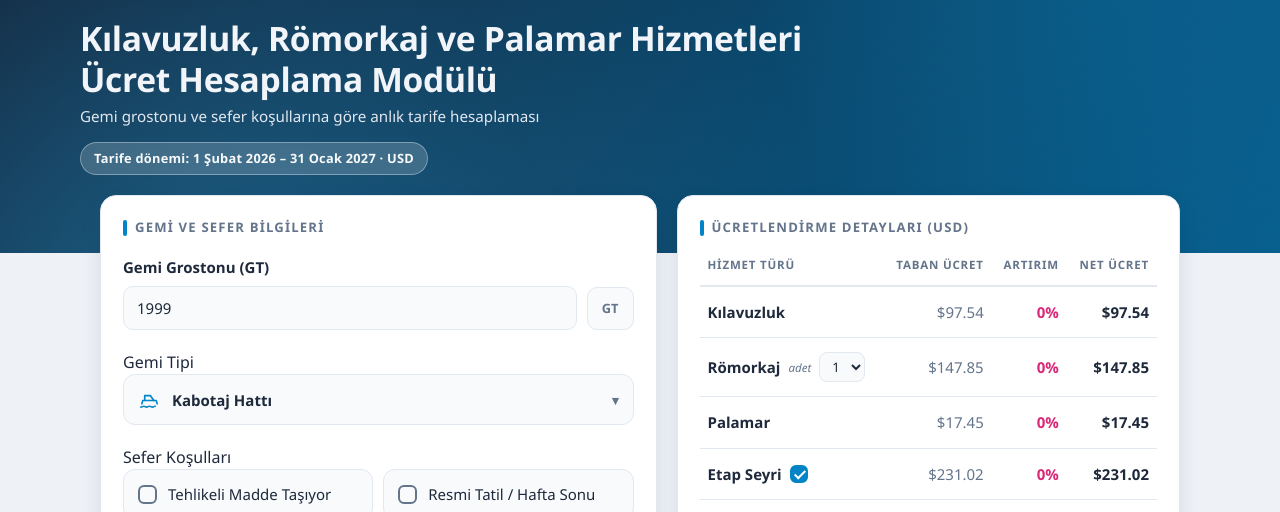
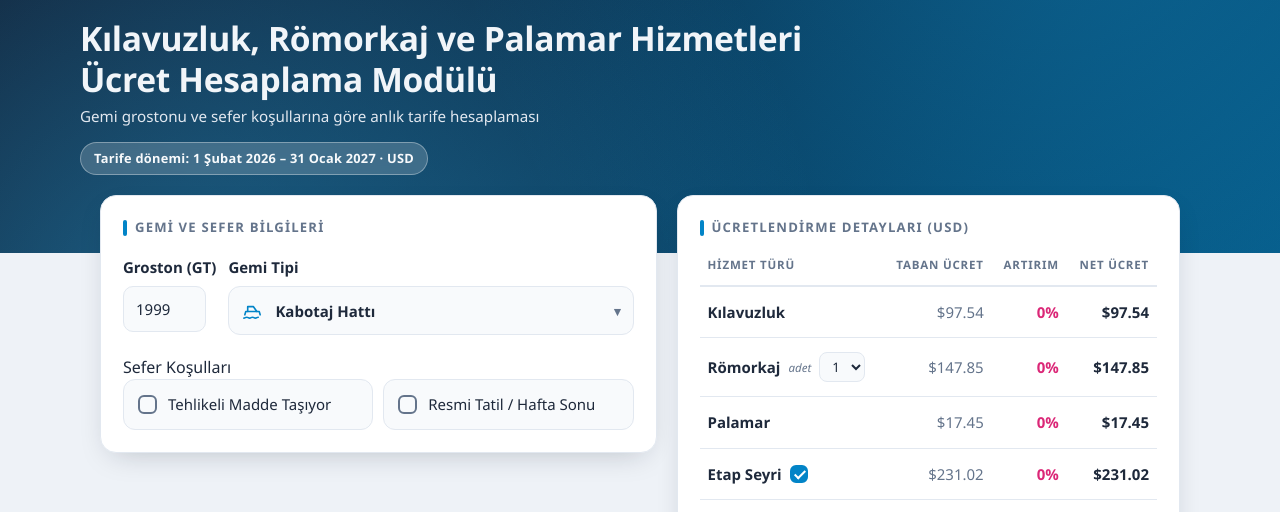
Before and after one commit to mkptheCapt/kilavuzluk-hizmetleri-tarife-hesaplama, a plain HTML site: page index.html in a window 1280 px wide. Shown: the part 70-582 px from the top of the page. Drawn offline with Linux system fonts and the light colour scheme.

Commit message:
Groston kutusunu daralt ve Gemi Tipini yanına al (#5)
- Groston giriş kutusu ~6 karakter (max 999999, spinner gizli)
- Sağdaki 'GT' kutusu kaldırıldı; etiket 'Groston (GT)'
- Gemi Tipi açılır menüsü aynı satırda kutunun sağında

```diff
--- a/index.html
+++ b/index.html
@@ -128,13 +128,19 @@
     outline:none;border-color:var(--accent);
     box-shadow:0 0 0 3px color-mix(in srgb,var(--accent) 22%,transparent);
   }
-  .gt-row{display:flex;gap:10px;align-items:center}
-  .gt-row input{flex:1;min-width:0}
-  .unit{
-    font-size:.8rem;font-weight:700;color:var(--muted);
-    background:var(--card-soft);border:1px solid var(--border);
-    padding:11px 14px;border-radius:10px;
+  /* Groston (dar kutu) + Gemi Tipi açılır menü aynı satırda */
+  .gt-tip-row{display:flex;gap:12px;align-items:flex-start}
+  .gt-tip-row .lbl{
+    display:block;margin-bottom:8px;font-weight:600;white-space:nowrap;
+    font-size:var(--ui-font-size);color:var(--ui-color);
   }
+  .gt-col{flex:none;display:flex;flex-direction:column}
+  .gt-col input{align-self:flex-start;width:calc(6ch + 32px)}
+  .gt-col input::-webkit-outer-spin-button,
+  .gt-col input::-webkit-inner-spin-button{-webkit-appearance:none;margin:0}
+  .gt-col input[type=number]{-moz-appearance:textfield;appearance:textfield}
+  .tip-col{flex:1;min-width:0;display:flex;flex-direction:column}
+  .gt-tip-row input[type=number],.gt-tip-row .dd-trigger{padding:12px}
 
   /* seçenek kutuları */
   .options{display:grid;grid-template-columns:1fr;gap:10px}
@@ -326,8 +332,8 @@
     .field{margin-bottom:10px}
     label.lbl,.field .lbl{margin-bottom:5px;font-size:.85rem}
     input[type=number],select{padding:9px 11px}
-    .unit{padding:9px 12px}
     .dd-trigger{padding:9px 12px}
+    .gt-tip-row input[type=number],.gt-tip-row .dd-trigger{padding:9px 11px}
     .dd-ico svg{width:20px;height:20px}
 
     .options{grid-template-columns:1fr 1fr;gap:8px}
@@ -370,7 +376,8 @@
     .card h2{margin:0 0 6px;font-size:.66rem}
     .field{margin-bottom:7px}
     label.lbl,.field .lbl{margin-bottom:4px;font-size:.82rem}
-    input[type=number],select,.unit,.dd-trigger{padding:7px 11px}
+    input[type=number],select,.dd-trigger{padding:7px 11px}
+    .gt-tip-row input[type=number],.gt-tip-row .dd-trigger{padding:7px 10px}
     .opt{padding:7px 10px;font-size:.78rem}
     .dd-ico svg{width:19px;height:19px}
     td{padding:5px 4px;font-size:.8rem}
@@ -425,15 +432,12 @@
     <section class="card">
       <h2>Gemi ve Sefer Bilgileri</h2>
 
-      <div class="field">
-        <label class="lbl" for="gt">Gemi Grostonu (GT)</label>
-        <div class="gt-row">
-          <input type="number" id="gt" value="1999" min="1" step="1" inputmode="numeric" autocomplete="off">
-          <span class="unit">GT</span>
+      <div class="field gt-tip-row">
+        <div class="gt-col">
+          <label class="lbl" for="gt">Groston (GT)</label>
+          <input type="number" id="gt" value="1999" min="1" max="999999" step="1" inputmode="numeric" autocomplete="off">
         </div>
-      </div>
-
-      <div class="field">
+        <div class="tip-col">
           <span class="lbl" id="gemiTipiLbl">Gemi Tipi</span>
           <div class="dropdown" id="shipDropdown">
             <button type="button" class="dd-trigger" id="ddTrigger"
@@ -443,6 +447,7 @@
               <span class="dd-caret" aria-hidden="true">▾</span>
             </button>
             <ul class="dd-menu" id="ddMenu" role="listbox" aria-labelledby="gemiTipiLbl" tabindex="-1"></ul>
+          </div>
         </div>
       </div>
 
```
Lines whose indentation alone changed are shown as unchanged.
